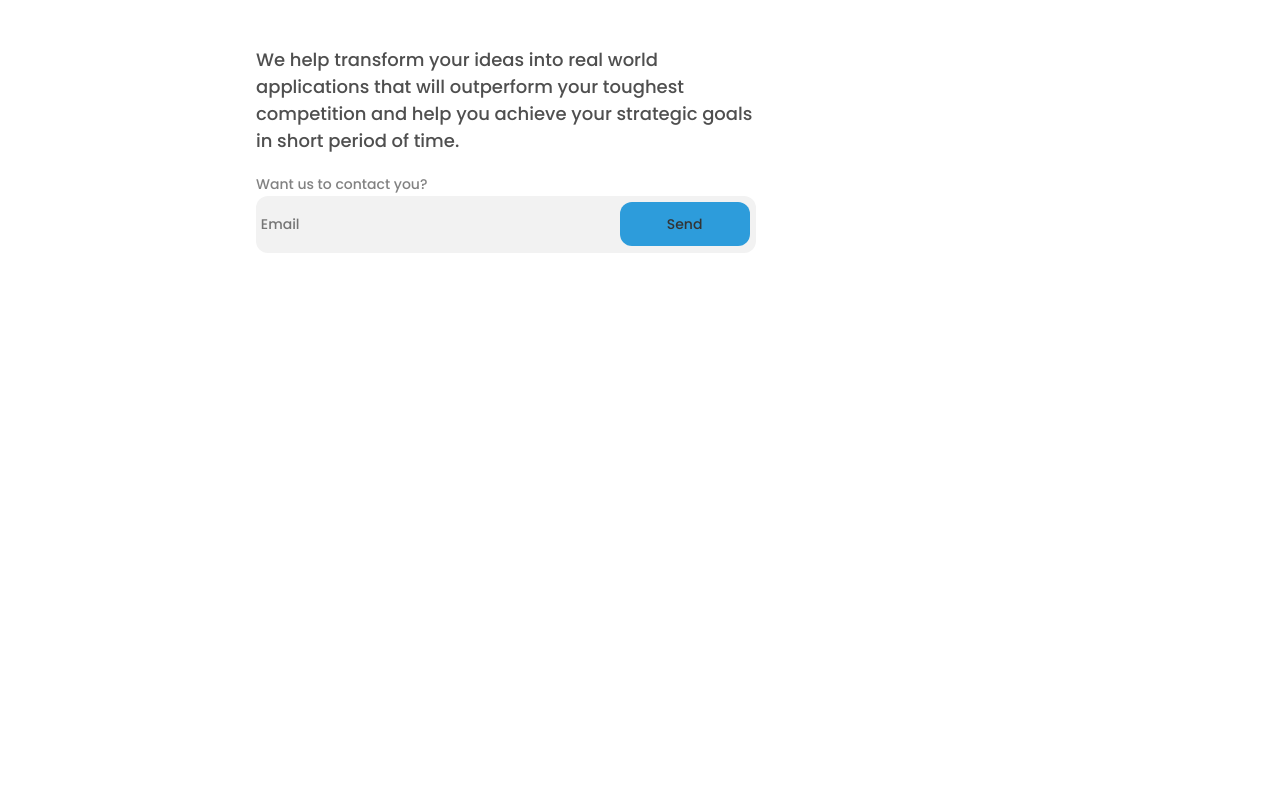
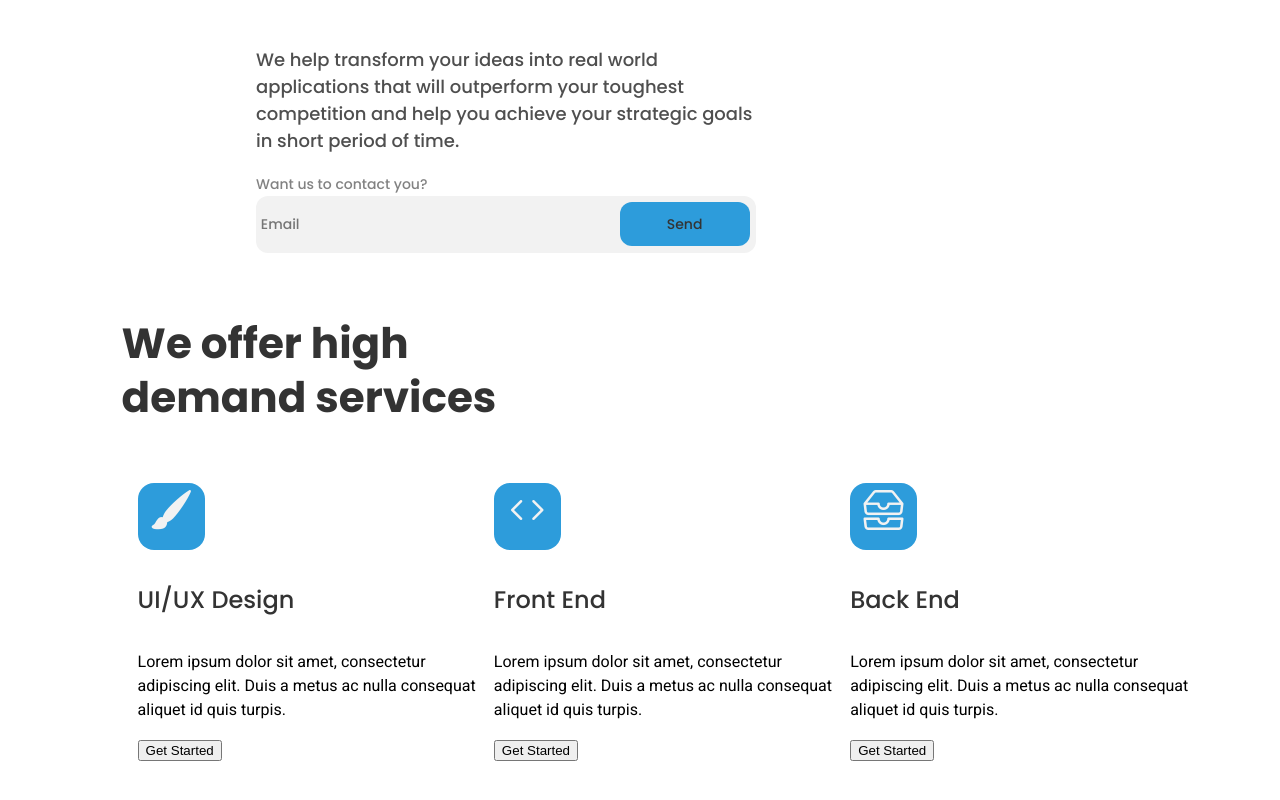
Before and after one commit to SebasttianDaza/homepage, a React (Vite) app: page / in a window 1280 px wide. Shown: the part 884-1684 px from the top of the page. Before the commit the page ends 1137 px from the top, so only its background shows below. Built offline with nearby package versions, Linux system fonts and the light colour scheme.

Commit message:
Add Component Card and Finished Banner
I've finished component Banner with styles and I'm doing component Card

```diff
--- a/Components/Banner/banner.css
+++ b/Components/Banner/banner.css
@@ -24,6 +24,7 @@
     height: auto;
     margin-right: auto;
     margin-left: 12rem;
+    margin-bottom: 4rem;
 }
 
 .third h3 {
@@ -38,6 +39,7 @@
 
 #form {
     width: 100%;
+
 }
 
 #form label {
@@ -81,6 +83,7 @@
 
 
 
+
 @media screen and (max-width: 900px) {
     .first {
         width: 80%;
@@ -89,12 +92,14 @@
     }
 
     .third {
-        width: 70%;
+        width: 80%;
         margin: 0 auto;
         height: auto;
     }
 
-
+    #form div {
+        grid-template-columns: 1fr .9fr;
+    }
 
     #form div button {
         margin: .3rem;
--- a/Components/Banner/banner.jsx
+++ b/Components/Banner/banner.jsx
@@ -9,7 +9,7 @@ function Banner () {
           <h2>We create beautiful and fast web services</h2>
         </section>
         <section className="second">
-          <img src="../../assets/heroImage.jpg" alt=""></img>
+          <img src={"../../assets/heroImage.jpg"} alt=""></img>
         </section>
         <section className="third">
           <h3>Story, emotion and purpose</h3>
--- /dev/null
+++ b/Components/Card/card.css
@@ -0,0 +1,64 @@
+
+.Card {
+    width: 90%;
+    height: auto;
+    margin: 4rem auto;
+}
+
+.CardTitle {
+    width: 40%;
+    font: var(--style-font-text-third);
+    color: var(--color-text);
+}
+
+.CardChild {
+    display: grid;
+    grid-template-columns: repeat(auto-fit, minmax(200px, 1fr));
+    grid-gap: 2rem;
+}
+
+.Child {
+    width: 346px;
+    height: 422px;
+    padding: 1rem;
+}
+
+.Child:hover {
+    box-shadow: 0px 10px 30px rgba(51, 51, 51, 0.1);
+    border-radius: 24px;
+}
+
+.Icon {
+    width: 67px;
+    height: 67px;
+    text-align: center;
+    background-color: var(--background-color-second);
+    border-radius: 16px;
+}
+
+.Icon i {
+    font-size: 2.5rem;
+    color: var(--background-color);
+}
+
+.Information {
+    max-width: 100%;
+}
+
+.Information h4 {
+    font: var(--style-font-text-fourth);
+    color: var(--color-text);
+}
+
+@media screen and (max-width: 900px){
+    .CardTitle {
+        width: 90%;
+        text-align: center;
+        margin: 0 auto;
+        font: var(--style-font-text-fourth);
+    }
+
+    .Child {
+        width: 100%;
+    }
+}
--- /dev/null
+++ b/Components/Card/card.jsx
@@ -0,0 +1,58 @@
+import "./card.css"
+
+function Card() {
+    return (
+      <header className="Card">
+        <section className="CardTitle">
+          <h3>We offer high demand services </h3>
+        </section>
+        <section className="CardChild">
+          {/* Priemr Child */}
+          <div className="Child">
+            <div className="Icon">
+              <i class="bi bi-brush-fill"></i>
+            </div>
+            <div className="Information">
+              <h4>UI/UX Design</h4>
+              <p>
+                Lorem ipsum dolor sit amet, consectetur adipiscing elit. Duis a
+                metus ac nulla consequat aliquet id quis turpis.
+              </p>
+              <button>Get Started</button>
+            </div>
+          </div>
+          {/* Second Child */}
+          <div className="Child">
+            <div className="Icon">
+              <i class="bi bi-code"></i>
+            </div>
+            <div className="Information">
+              <h4>Front End</h4>
+              <p>
+                Lorem ipsum dolor sit amet, consectetur adipiscing elit. Duis a
+                metus ac nulla consequat aliquet id quis turpis.
+              </p>
+              <button>Get Started</button>
+            </div>
+          </div>
+          {/* Third Child */}
+          <div className="Child">
+            <div className="Icon">
+              <i class="bi bi-inboxes"></i>
+            </div>
+            <div className="Information">
+              <h4>Back End</h4>
+              <p>
+                Lorem ipsum dolor sit amet, consectetur adipiscing elit. Duis a
+                metus ac nulla consequat aliquet id quis turpis.
+              </p>
+              <button>Get Started</button>
+            </div>
+          </div>
+        </section>
+      </header>
+    );
+
+}
+
+export default Card
--- a/index.html
+++ b/index.html
@@ -11,6 +11,9 @@
     <link rel="preconnect" href="https://fonts.gstatic.com" crossorigin>
     <link href="https://fonts.googleapis.com/css2?family=Heebo:wght@100;200;300;400;500;600;700;800;900&family=Poppins:ital,wght@0,100;0,200;0,300;0,400;0,500;0,600;0,700;0,800;0,900;1,100;1,200;1,300;1,400;1,500;1,600;1,700;1,800;1,900&display=swap" rel="stylesheet">
 
+    <!-- Icon Boostrap -->
+    <link rel="stylesheet" href="https://cdn.jsdelivr.net/npm/bootstrap-icons@1.3.0/font/bootstrap-icons.css">
+
     <title>Home Page</title>
 
     <!-- Hamburger -->
--- a/src/index.css
+++ b/src/index.css
@@ -6,6 +6,8 @@
   --style-font: normal 800 48px/72px var(--font-secundario);
   --style-font-text: normal 500 18px/27px var(--font-secundario);
   --style-font-text-second: normal 500 14px/21px var(--font-secundario);
+  --style-font-text-third: normal 500 36px/54px var(--font-secundario);
+  --style-font-text-fourth: normal 500 24px/36px var(--font-secundario);
   --color-text-second: #4F4F4F;
   --background-color: #F2F2F2;
   --background-color-second:#2D9CDB;
--- a/src/main.jsx
+++ b/src/main.jsx
@@ -7,11 +7,13 @@ import './index.css'
 //Importaciones components
 import Nav from '../Components/Nav/nav.jsx'
 import Banner from '../Components/Banner/banner.jsx'
+import Card from '../Components/Card/card.jsx'
 
 ReactDOM.render(
   <React.StrictMode>
     <Nav></Nav>
     <Banner></Banner>
+    <Card></Card>
   </React.StrictMode>,
   document.getElementById('root')
 )
```
